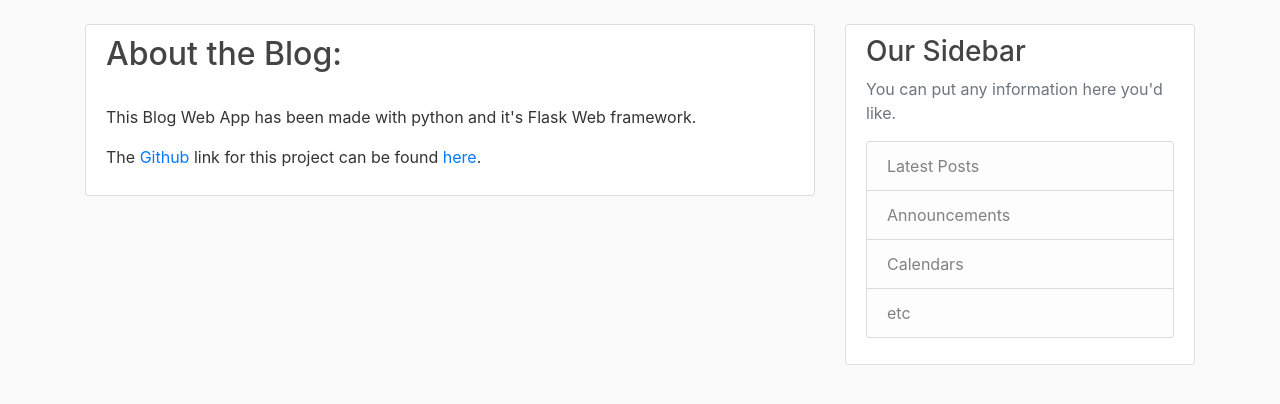
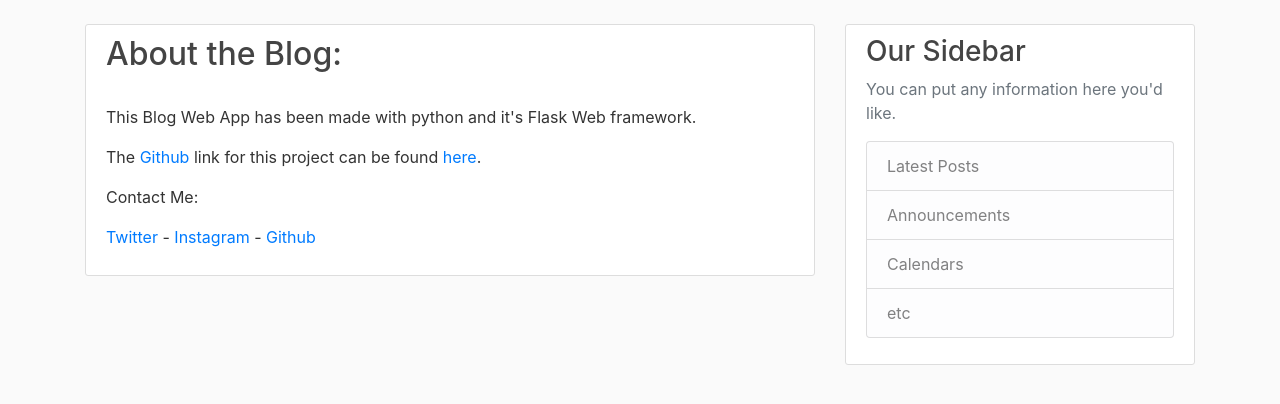
Before and after one commit to knyghtmare/flask-blog-knyght, a Flask app: page /about in a window 1280 px wide. Shown: the part 56-460 px from the top of the page. Run offline with Flask 2, Linux system fonts and the light colour scheme; some libraries are stand-ins or nearby versions.

Commit message:
Update about.html

```diff
--- a/templates/about.html
+++ b/templates/about.html
@@ -11,7 +11,13 @@ Knyght Blog - About
 
       <h2>About the Blog:</h2><br>
       <p> This Blog Web App has been made with python and it's Flask Web framework.</p>
-      <p> The <a href="https://github.com">Github</a> link for this project can be found <a href="https://github.com/knyghtmare/flask-blog-knyght">here</a>. </p>
+      <p> The <a href="https://github.com">Github</a> link for this project can be found <a href="https://github.com/knyghtmare/flask-blog-knyght">here</a>.</p>
+      <p>Contact Me:</p>
+      <p>
+        <a href="https://twitter.com/TJahin">Twitter</a> -
+        <a href="https://www.instagram.com/tjk_knyghtmare/">Instagram</a> -
+        <a href="https://github.com/knyghtmare">Github</a>
+      </p>
 
     </div>
 </article>
```
